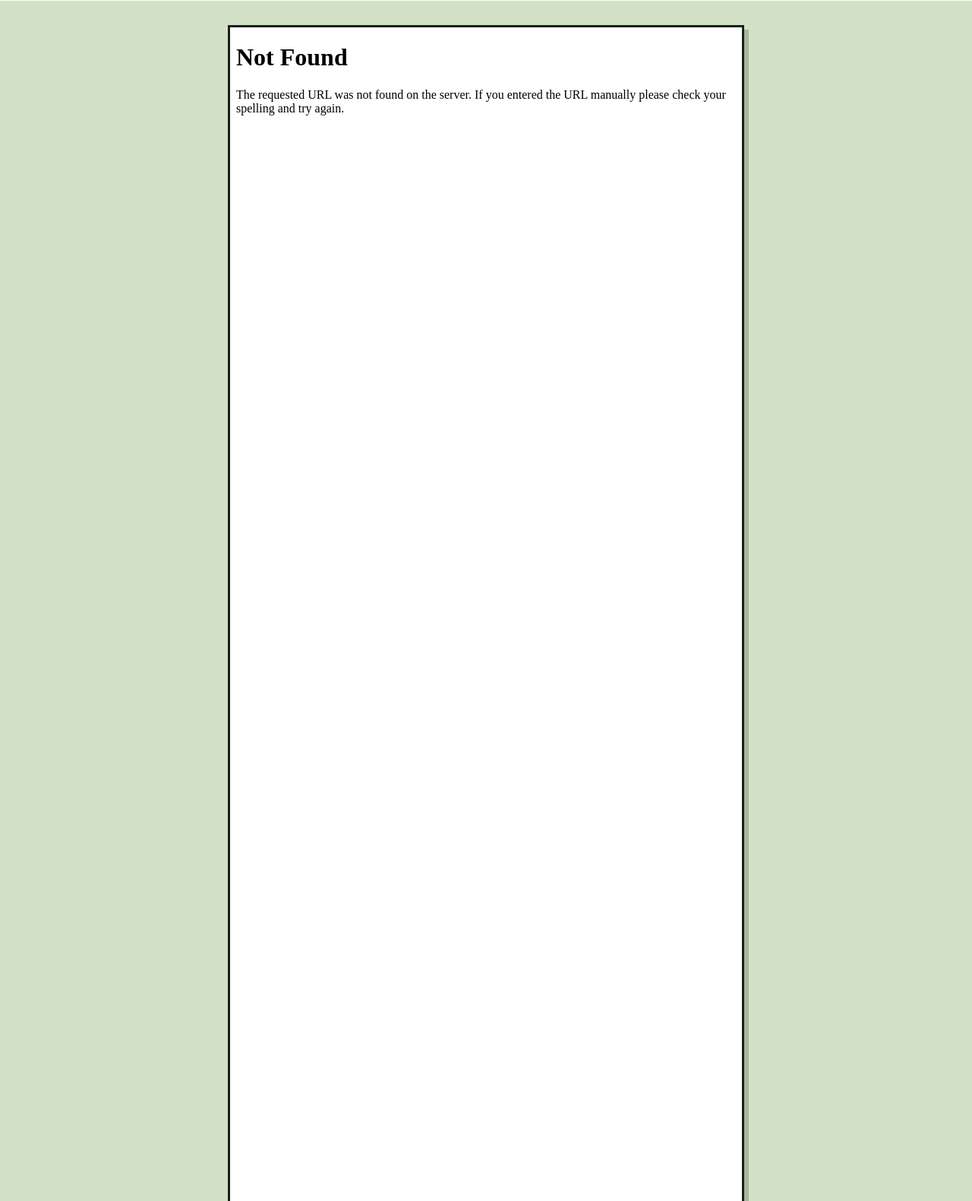
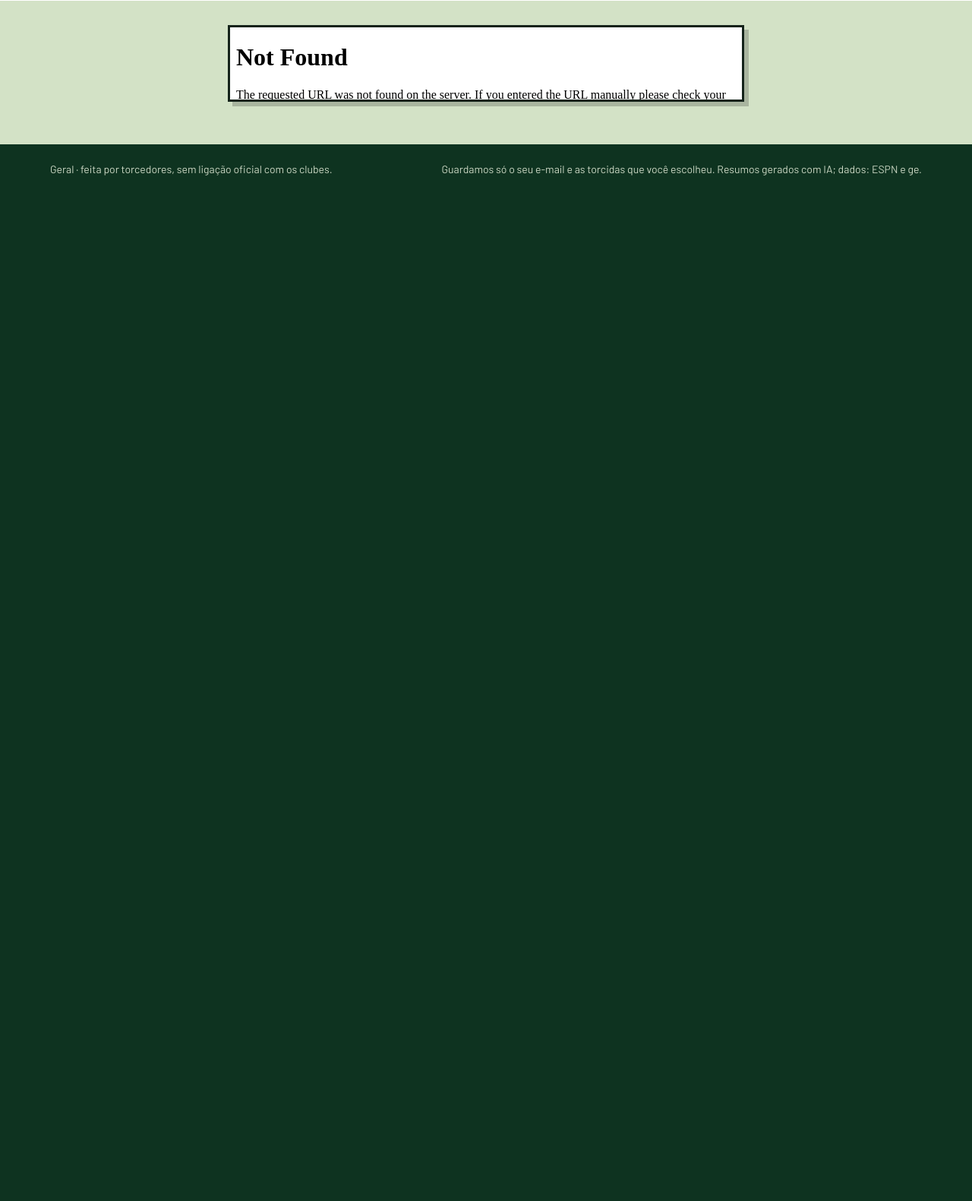
Before and after one commit to dpontejs/geral, a Python web app: template src/geral/web/templates/edicao.html.j2 in a window 1280 px wide. Shown: the part 339-1920 px from the top of the page at 76% size. After the commit the page ends 570 px from the top, so only its background shows below. Run offline with Jinja, Linux system fonts and the light colour scheme; the template is opened without the code that fills it, so the values that code supplies are empty; some web fonts are replaced.

Commit message:
fix: fit the edition frame both ways, keep the base tag in the head and show the games card focus

```diff
--- a/src/geral/static/geral/jogos.css
+++ b/src/geral/static/geral/jogos.css
@@ -120,11 +120,13 @@ select.chip { appearance: auto; }
 .hub-card:hover, .hub-card:focus-within { border-color: var(--ticket); }
 .hub-main { display: flex; flex-direction: column; gap: 14px; flex: 1; color: inherit; text-decoration: none; }
 .hub-main::after { content: ""; position: absolute; inset: 0; } /* the whole card is the link */
-.hub-main:focus-visible { outline: none; }
+.hub-main:focus-visible { outline: none; } /* the card shows it, below */
+.hub-card:has(.hub-main:focus-visible) { outline: 4px solid var(--lamp); outline-offset: 4px; }
 .hub-card .tag { font-size: 16px; opacity: .8; }
 .hub-card .title { font-size: 40px; line-height: 1.05; margin: 0; }
 .hub-card p { margin: 0; font-size: 16px; flex: 1; }
 .hub-card .go { font: 800 22px/1 var(--display); text-transform: uppercase; letter-spacing: .06em; color: var(--lamp); }
-.hub-editions { position: relative; z-index: 1; display: flex; flex-wrap: wrap; gap: 6px; }
+.hub-editions { position: relative; z-index: 1; display: flex; flex-wrap: wrap; gap: 6px; pointer-events: none; } /* gaps fall through to the card */
+.hub-editions a { pointer-events: auto; }
 .hub-editions a { font: 700 14px/1 var(--body); color: var(--paper); text-decoration: none; border: 2px solid #5E6B60; padding: 10px 12px; min-height: 40px; box-sizing: border-box; display: inline-flex; align-items: center; }
 .hub-editions a:hover { border-color: var(--lamp); color: var(--lamp); }
--- a/src/geral/web/templates/base.html.j2
+++ b/src/geral/web/templates/base.html.j2
@@ -207,7 +207,7 @@ footer .wrap { padding-block: 22px 30px; display: flex; justify-content: space-b
 .back { font: 800 17px/1 var(--display); text-transform: uppercase; letter-spacing: .05em; color: #fff; text-decoration: none; padding: 10px 0; text-shadow: var(--on-grass); }
 .back:hover { color: var(--lamp); }
 .edition-body .wrap { padding-block: 32px 56px; }
-.edition-frame { display: block; width: 100%; max-width: 680px; height: 2200px; margin: 0 auto; border: 3px solid var(--ink); background: #fff; box-shadow: 6px 6px 0 rgba(0, 0, 0, .2); }
+.edition-frame { display: block; width: 100%; max-width: 680px; height: 1400px; margin: 0 auto; border: 3px solid var(--ink); background: #fff; box-shadow: 6px 6px 0 rgba(0, 0, 0, .2); }
 
 /* páginas de mensagem */
 .msg .wrap { padding-block: 56px 72px; max-width: 760px; }
--- a/src/geral/web/templates/edicao.html.j2
+++ b/src/geral/web/templates/edicao.html.j2
@@ -16,21 +16,27 @@
   </div>
 </section>
 <script>
-  // Same origin: grow the frame to the newsletter's height, so the page scrolls as one.
+  // Same origin: the frame takes the newsletter's own height (growing or shrinking), so the
+  // page scrolls as one, also when images arrive late or the window changes width.
   (() => {
     const frame = document.querySelector(".edition-frame");
     const fit = () => {
       try {
-        frame.style.height = frame.contentDocument.documentElement.scrollHeight + "px";
+        const body = frame.contentDocument.body;
+        const border = frame.offsetHeight - frame.clientHeight; // the height counts the frame's border
+        frame.style.height = Math.ceil(body.getBoundingClientRect().height) + border + "px";
       } catch {
         /* keep the CSS height */
       }
     };
     frame.addEventListener("load", () => {
       fit();
-      setTimeout(fit, 500); // images and fonts settle
+      try {
+        new ResizeObserver(fit).observe(frame.contentDocument.body);
+      } catch {
+        addEventListener("resize", fit);
+      }
     });
-    addEventListener("resize", fit);
   })();
 </script>
 {% endblock %}
```
Also changed, not shown: src/geral/web/app.py (+7 -1 lines), tests/test_web_navegacao.py (+18 -1 lines).
